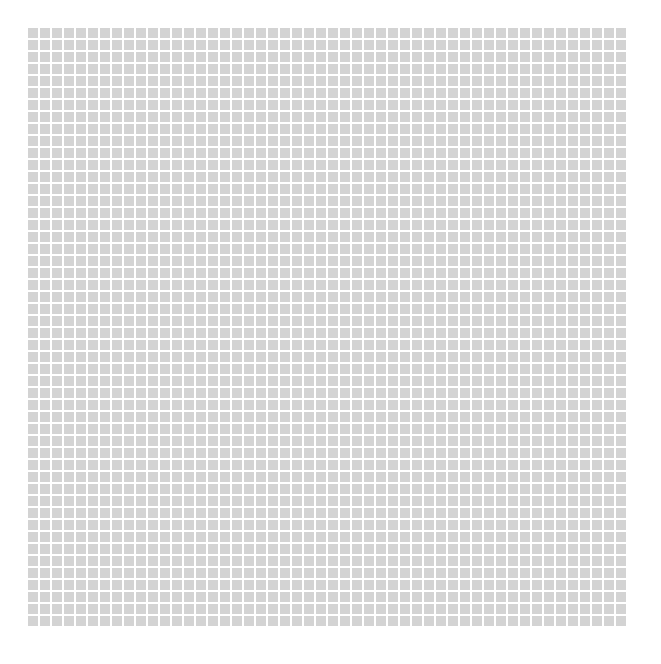
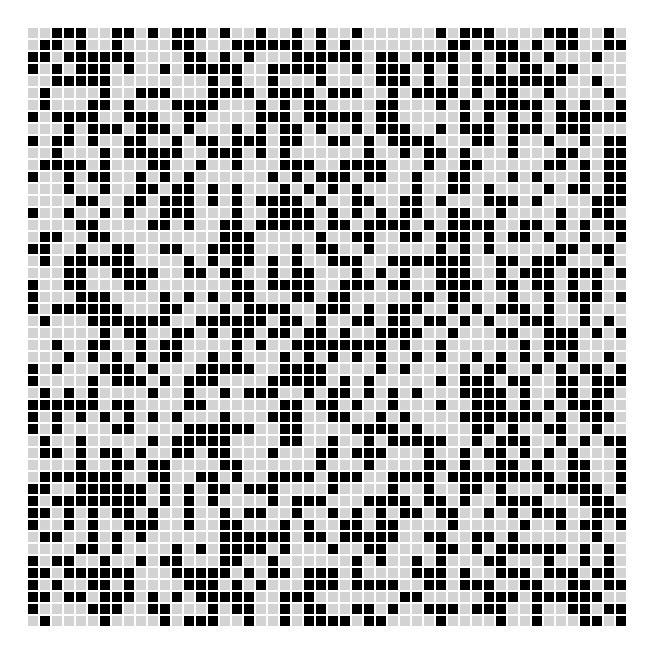
Before and after one commit to jbranchaud/js-play, a plain HTML site: page gameOfLife.html in a window 1280 px wide. Shown: the whole page, without its empty margins (0-661 px from the left). Drawn offline with Linux system fonts and the light colour scheme.

Commit message:
Adding a createRandomBoard function and using it in gameOfLife.html.

```diff
--- a/gameOfLife.html
+++ b/gameOfLife.html
@@ -15,7 +15,7 @@
     <body>
     <script type="text/javascript">
             var boardSize = 50;
-            var board = createBoard(boardSize);
+            var board = createRandomBoard(boardSize);
             var rectWidth = 10,
                 rectHeight = 10,
                 rectPadding = 2,
--- a/gameOfLife.js
+++ b/gameOfLife.js
@@ -21,6 +21,27 @@ function createBoard(boardSize) {
         var currRow = new Array(boardSize);
         for(var j = 0; j < boardSize; j++) {
             currRow[j] = 0;
+        }
+        board[i] = currRow;
+    }
+    return board;
+}
+
+/*
+ * createRandomBoard: Integer:boardSize -> Array<Array<Integer>>:board
+ * given the size of a board, this function creates a 2d array for the
+ * board that is boardSize x boardSize with all the values randomly
+ * initialized to either 0 or 1. The resulting 2D array is then returned.
+ */
+function createRandomBoard(boardSize) {
+    if(boardSize == null) {
+        boardSize = BOARD_SIZE;
+    }
+    var board = new Array(boardSize);
+    for(var i = 0; i < boardSize; i++) {
+        var currRow = new Array(boardSize);
+        for(var j = 0; j < boardSize; j++) {
+            currRow[j] = Math.floor(Math.random() * 10) % 2;
         }
         board[i] = currRow;
     }
```
